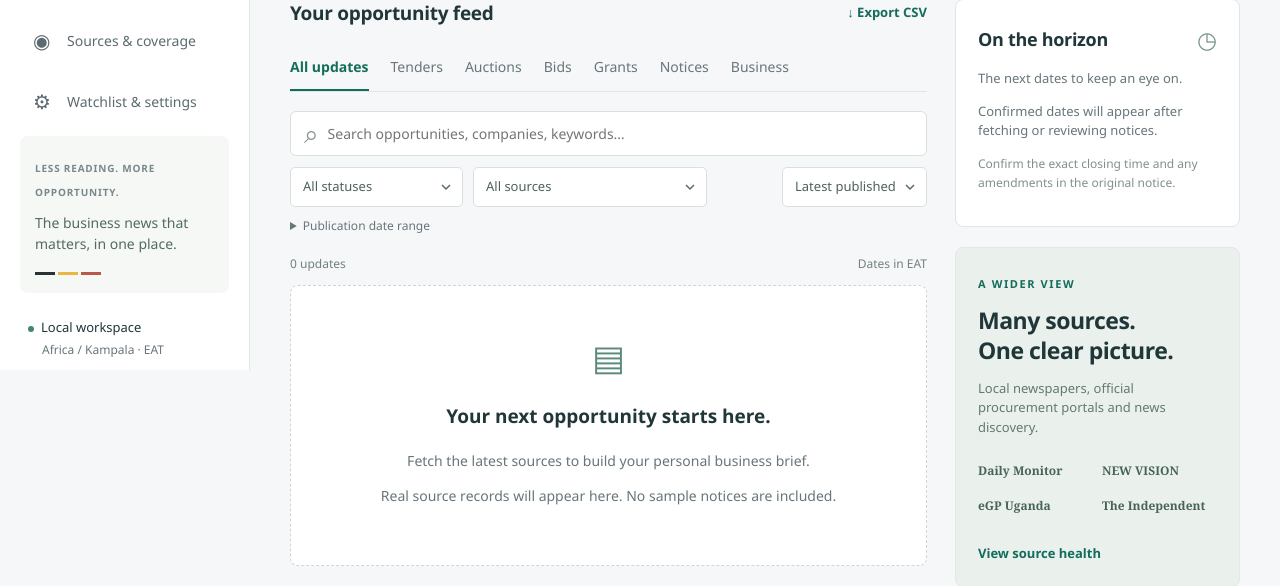
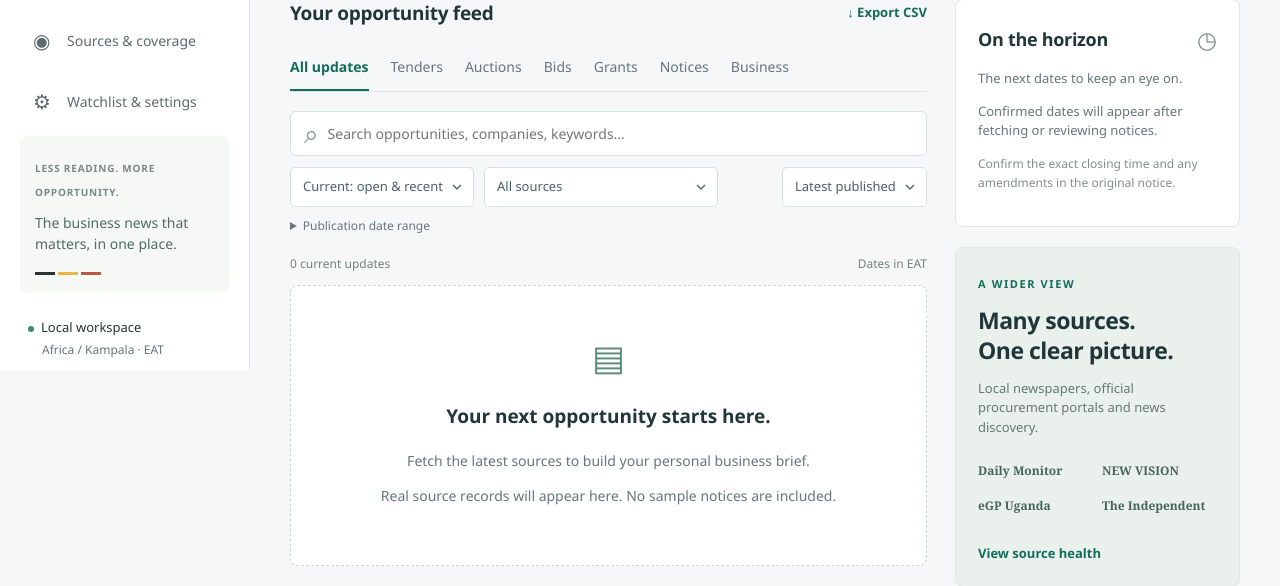
Before and after one commit to birleopold/News-Scraper, a Flask app: page / in a window 1280 px wide. Shown: the part 430-1016 px from the top of the page. Run offline with Flask 3, Linux system fonts and the light colour scheme; data comes from the database, SQL or seed files in the repository; data that the repository does not hold is empty.

Commit message:
Open the feed on current opportunities
The feed now defaults to "Current: open & recent": notices with an
upcoming official or reviewed deadline, plus undated notices and news
from the last 45 days. Expired, older undated and result records (BEB
notices, bid-opening records, pre-bid minutes) are hidden behind a
"Show all" link that states how many were hidden; a new "Results &
awards" filter lists them. Saved opportunities still show everything.

Also fixes the broken "Upcoming / due today" option in the status
filter and rejects unknown status values.

Co-Authored-By: Claude Opus 5.5 <noreply@anthropic.com>

```diff
--- a/static/app.js
+++ b/static/app.js
@@ -20,14 +20,16 @@ function params() {
   for(const id of ['search','status','source','sort','from','to']) if($('#'+id).value) p.set(id==='search'?'q':id,$('#'+id).value);
   return p;
 }
-function badgeStatus(r) { return `<span class="status ${r.status==='Needs review'?'review':r.status==='Expired'?'expired':''}">${esc(r.status)}${r.effective_deadline?' · '+dateLabel(r.effective_deadline,true):''}</span>`; }
+function badgeStatus(r) { return `<span class="status ${r.status==='Needs review'?'review':['Expired','Result'].includes(r.status)?'expired':''}">${esc(r.status)}${r.effective_deadline?' · '+dateLabel(r.effective_deadline,true):''}</span>`; }
 function card(r) {
   return `<article class="notice-card ${r.read?'is-read':''}"><div class="card-top"><span class="badge ${esc(r.category)}">${esc(r.category)}</span><span>${esc(r.publisher || r.source_name)}</span>${r.source_kind==='search'?'<span class="discovery">DISCOVERY</span>':''}<button class="save ${r.saved?'saved':''}" data-save="${r.id}" aria-label="${r.saved?'Unsave':'Save'} notice" aria-pressed="${!!r.saved}">${r.saved?'★':'☆'}</button></div><button class="card-title" data-detail="${r.id}">${esc(r.title)}</button><p>${esc(r.excerpt)}</p>${r.matches.length?`<div class="match-label">◎ Matches: ${r.matches.map(esc).join(', ')}</div>`:''}<div class="card-bottom">${badgeStatus(r)}<span>${r.published_at?'Published '+dateLabel(r.published_at,true):'Publication date unknown'}</span></div></article>`;
 }
 async function loadNotices() {
   const seq=++state.sequence; const data=await api('/api/notices?'+params()); if(seq!==state.sequence)return;
   state.items=data.items; state.pages=data.pages;
-  $('#results-label').textContent=`${data.total.toLocaleString()} ${data.total===1?'update':'updates'}${state.category?' in '+state.category.toLowerCase():''}`;
+  $('#results-label').textContent=`${data.total.toLocaleString()} ${$('#status').value==='current'?'current ':''}${data.total===1?'update':'updates'}${state.category?' in '+state.category.toLowerCase():''}`;
+  $('#show-hidden').hidden=!data.hidden;
+  $('#show-hidden').textContent=data.hidden?`· ${data.hidden.toLocaleString()} closed, older or result ${data.hidden===1?'record':'records'} hidden. Show all`:'';
   $('#cards').innerHTML=data.items.map(card).join('') || `<div class="empty"><div class="empty-icon">▤</div><h3>${state.overview?.stats.total?'No matching updates':'Your next opportunity starts here.'}</h3><p>${state.overview?.stats.total?'Try another keyword or reset your filters.':'Fetch the latest sources to build your personal business brief.'}</p><p>Real source records will appear here. No sample notices are included.</p></div>`;
   $('#page-info').textContent=`Page ${state.page} of ${data.pages}`;
   $('#prev').disabled=state.page<=1; $('#next').disabled=state.page>=data.pages;
@@ -59,6 +61,8 @@ async function loadOverview() {
 async function refresh(){await loadOverview();if(!['sources','settings'].includes(state.view))await loadNotices();}
 async function navigate(view){
   state.view=view;state.page=1;state.discovered='';
+  // Saved items stay visible after they close; other feeds start on current opportunities.
+  if(!['sources','settings'].includes(view))$('#status').value=view==='saved'?'':'current';
   const titles={all:['Stay ahead of the opportunity.','Tenders, auctions and business updates. Gathered for you.','Overview'],saved:['Your saved opportunities.','A shortlist for the business moves that matter.','Saved opportunities'],unread:['A fresh perspective.','Catch up on notices you haven’t reviewed yet.','Unread notices'],matches:['News that fits your interests.','Updates matching your personal keyword watchlist.','Keyword matches'],sources:['A clear view of your sources.','See what is working, what needs attention, and expand your coverage.','Sources & coverage'],settings:['Make this desk your own.','Choose your interests and how often to check for updates.','Watchlist & settings']};
   const t=titles[view];$('#page-title').textContent=t[0];$('#page-description').textContent=t[1];$('#breadcrumb').textContent=t[2];
   document.querySelectorAll('.nav').forEach(b=>b.classList.toggle('active',b.dataset.view===view));
@@ -90,7 +94,8 @@ $('#fetch').onclick=async()=>{try{$('#fetch').disabled=true;await api('/api/fetc
 $('#filters').onsubmit=e=>e.preventDefault();
 for(const id of ['status','source','sort','from','to'])$('#'+id).onchange=()=>{state.page=1;loadNotices().catch(e=>toast(e.message))};
 $('#search').oninput=()=>{clearTimeout(searchTimer);searchTimer=setTimeout(()=>{state.page=1;loadNotices().catch(e=>toast(e.message))},300)};
-$('#clear-filters').onclick=()=>{for(const id of ['search','status','source','from','to'])$('#'+id).value='';$('#sort').value='latest';state.page=1;state.discovered='';loadNotices().catch(e=>toast(e.message))};
+$('#show-hidden').onclick=()=>{$('#status').value='';state.page=1;loadNotices().catch(e=>toast(e.message))};
+$('#clear-filters').onclick=()=>{for(const id of ['search','source','from','to'])$('#'+id).value='';$('#status').value='current';$('#sort').value='latest';state.page=1;state.discovered='';loadNotices().catch(e=>toast(e.message))};
 $('#prev').onclick=()=>{state.page--;loadNotices().catch(e=>toast(e.message))};$('#next').onclick=()=>{state.page++;loadNotices().catch(e=>toast(e.message))};
 $('#close-detail').onclick=()=>$('#detail').close();
 $('#add-word').onsubmit=async e=>{e.preventDefault();try{await api('/api/watchwords','POST',{term:e.target.term.value});e.target.reset();await refresh();toast('Keyword added.');}catch(error){toast(error.message)}};
--- a/templates/index.html
+++ b/templates/index.html
@@ -39,10 +39,10 @@
         <div class="tabs" role="group" aria-label="Categories"><button class="selected" data-category="">All updates</button><button data-category="Tender">Tenders</button><button data-category="Auction">Auctions</button><button data-category="Bid">Bids</button><button data-category="Grant">Grants</button><button data-category="Public notice">Notices</button><button data-category="Business">Business</button></div>
         <form id="filters" class="filters">
           <label class="search"><span>⌕</span><input id="search" type="search" placeholder="Search opportunities, companies, keywords…" aria-label="Search notices"></label>
-          <div class="filter-row"><select id="status" aria-label="Deadline status"><option value="">All statuses</option value="open">Upcoming / due today</option><option value="week">Closing within 7 days</option><option value="review">Needs review</option><option value="expired">Expired</option></select><select id="source" aria-label="Source"><option value="">All sources</option></select><select id="sort" aria-label="Sort"><option value="latest">Latest published</option><option value="deadline">Deadline first</option></select></div>
+          <div class="filter-row"><select id="status" aria-label="Deadline status"><option value="current" selected>Current: open &amp; recent</option><option value="">All statuses</option><option value="open">Upcoming / due today</option><option value="week">Closing within 7 days</option><option value="review">Needs review</option><option value="expired">Expired</option><option value="results">Results &amp; awards</option></select><select id="source" aria-label="Source"><option value="">All sources</option></select><select id="sort" aria-label="Sort"><option value="latest">Latest published</option><option value="deadline">Deadline first</option></select></div>
           <details class="date-filter"><summary>Publication date range</summary><div><label>From <input id="from" type="date"></label><label>To <input id="to" type="date"></label><button type="button" id="clear-filters" class="text-button">Reset filters</button></div></details>
         </form>
-        <div class="results-heading"><span id="results-label">Loading your desk…</span><span>Dates in EAT</span></div>
+        <div class="results-heading"><span><span id="results-label">Loading your desk…</span> <button type="button" id="show-hidden" class="text-button" hidden></button></span><span>Dates in EAT</span></div>
         <div id="cards" aria-live="polite"></div>
         <div class="pagination"><button class="secondary" id="prev">Previous</button><span id="page-info"></span><button class="secondary" id="next">Next</button></div>
       </section>
--- a/ugwatch/app.py
+++ b/ugwatch/app.py
@@ -1,6 +1,7 @@
 import csv
 import io
 import os
+import re
 import secrets
 from datetime import date, datetime, timedelta
 from pathlib import Path
@@ -12,6 +13,12 @@ from .collectors import CATEGORIES, public_url
 from .db import connect, init_db, EAT
 from .service import start_run
 from .sources import seed
+
+
+RECENT_DAYS=45
+STATUS_FILTERS=('','current','open','week','review','expired','results')
+OUTCOME=re.compile(r'best[ -]evaluated[ -]bidder|\bBEB\b|\bminutes\b|bid[ -]opening[ -]record|record of (?:the )?bid[ -]opening|'
+                   r'notice of (?:intention to )?award|contract award|\bawarded\b',re.I)
 
 
 def create_app(database=None):
@@ -51,6 +58,7 @@ def create_app(database=None):
             records=[dict(r) for r in db.execute('SELECT n.*,s.name AS source_name,s.kind AS source_kind FROM notices n JOIN sources s ON n.source_id=s.id ORDER BY n.published_at IS NULL,n.published_at DESC,n.first_seen DESC,n.id DESC')]
             terms=[r['term'] for r in db.execute('SELECT term FROM watchwords')]
         today=datetime.now(EAT).date()
+        recent_from=(today-timedelta(days=RECENT_DAYS)).isoformat()
         for r in records:
             r['effective_deadline']=r['user_deadline'] if r['deadline_reviewed'] else r['deadline']
             d=date.fromisoformat(r['effective_deadline']) if r['effective_deadline'] else None
@@ -58,23 +66,31 @@ def create_app(database=None):
             known=r['deadline_reviewed'] or r['deadline_origin']=='official'
             r['status']=('Expired' if d<today else 'Due today' if d==today else 'Upcoming') if d and known else 'Needs review'
             if r['category']=='Business' and not d: r['status']='News'
+            # Award notices, bid-opening records and minutes report on a process; they are not opportunities.
+            if r['status'] not in ('Upcoming','Due today') and not r['deadline_reviewed'] and OUTCOME.search(r['title']+' '+r['excerpt']):
+                r['status']='Result'
+            r['recent']=((r['published_at'] or r['first_seen'] or '')[:10])>=recent_from
+            r['current']=r['status'] in ('Upcoming','Due today') or (r['status'] in ('Needs review','News') and r['recent'])
             hay=(r['title']+' '+r['excerpt']+' '+r['organization']).lower()
             r['matches']=[t for t in terms if t.lower() in hay]
         return records
 
-    def filtered(records):
+    def filtered(records,status=None):
         q=request.args.get('q','').lower().strip()
         for key in ('from','to'):
             value=request.args.get(key)
             if value:
                 try: date.fromisoformat(value)
                 except ValueError: abort(400,'Invalid date filter.')
+        status=request.args.get('status','') if status is None else status
+        if status not in STATUS_FILTERS: abort(400,'Invalid status filter.')
         result=[]
         for r in records:
             if q and q not in ' '.join(str(r[k] or '') for k in ('title','excerpt','organization','reference','publisher')).lower(): continue
             if request.args.get('category') and r['category']!=request.args['category']: continue
             if request.args.get('source') and str(r['source_id'])!=request.args['source']: continue
-            status=request.args.get('status','')
+            if status=='current' and not r['current']: continue
+            if status=='results' and r['status']!='Result': continue
             if status=='open' and r['status'] not in ('Upcoming','Due today'): continue
             if status=='review' and r['status']!='Needs review': continue
             if status=='expired' and r['status']!='Expired': continue
@@ -96,8 +112,10 @@ def create_app(database=None):
     def notices():
         try: page=max(1,int(request.args.get('page',1)))
         except ValueError: abort(400,'Invalid page.')
-        result=filtered(rows())
-        return jsonify(items=result[(page-1)*24:page*24],total=len(result),page=page,pages=max(1,(len(result)+23)//24))
+        records=rows(); result=filtered(records)
+        # Tell the dashboard how much the Current view hides, so nothing silently disappears.
+        hidden=len(filtered(records,''))-len(result) if request.args.get('status')=='current' else 0
+        return jsonify(items=result[(page-1)*24:page*24],total=len(result),hidden=hidden,page=page,pages=max(1,(len(result)+23)//24))
 
     @app.get('/api/overview')
     def overview():
@@ -108,9 +126,9 @@ def create_app(database=None):
             runs=[dict(r) for r in db.execute('SELECT * FROM runs ORDER BY id DESC LIMIT 10')]
             words=[dict(r) for r in db.execute('SELECT * FROM watchwords ORDER BY term')]
             settings=dict(db.execute('SELECT key,value FROM settings').fetchall())
-        return jsonify(stats=dict(total=len(records),new_today=sum(r['first_seen'][:10]==today for r in records),
+        return jsonify(stats=dict(total=len(records),current=sum(r['current'] for r in records),new_today=sum(r['first_seen'][:10]==today for r in records),
                                   upcoming=len(upcoming),closing_week=sum(r['days_left']<=7 for r in upcoming),
-                                  review=sum(r['status']=='Needs review' for r in records),saved=sum(r['saved'] for r in records),matches=sum(bool(r['matches']) for r in records)),
+                                  review=sum(r['status']=='Needs review' and r['recent'] for r in records),saved=sum(r['saved'] for r in records),matches=sum(bool(r['matches']) for r in records)),
                        deadlines=sorted(upcoming,key=lambda r:r['effective_deadline'])[:6],sources=sources,runs=runs,watchwords=words,settings=settings,today=today,categories=CATEGORIES)
 
     def body():
```
Also changed, not shown: tests/test_app.py (+27 -0 lines), README.md.
